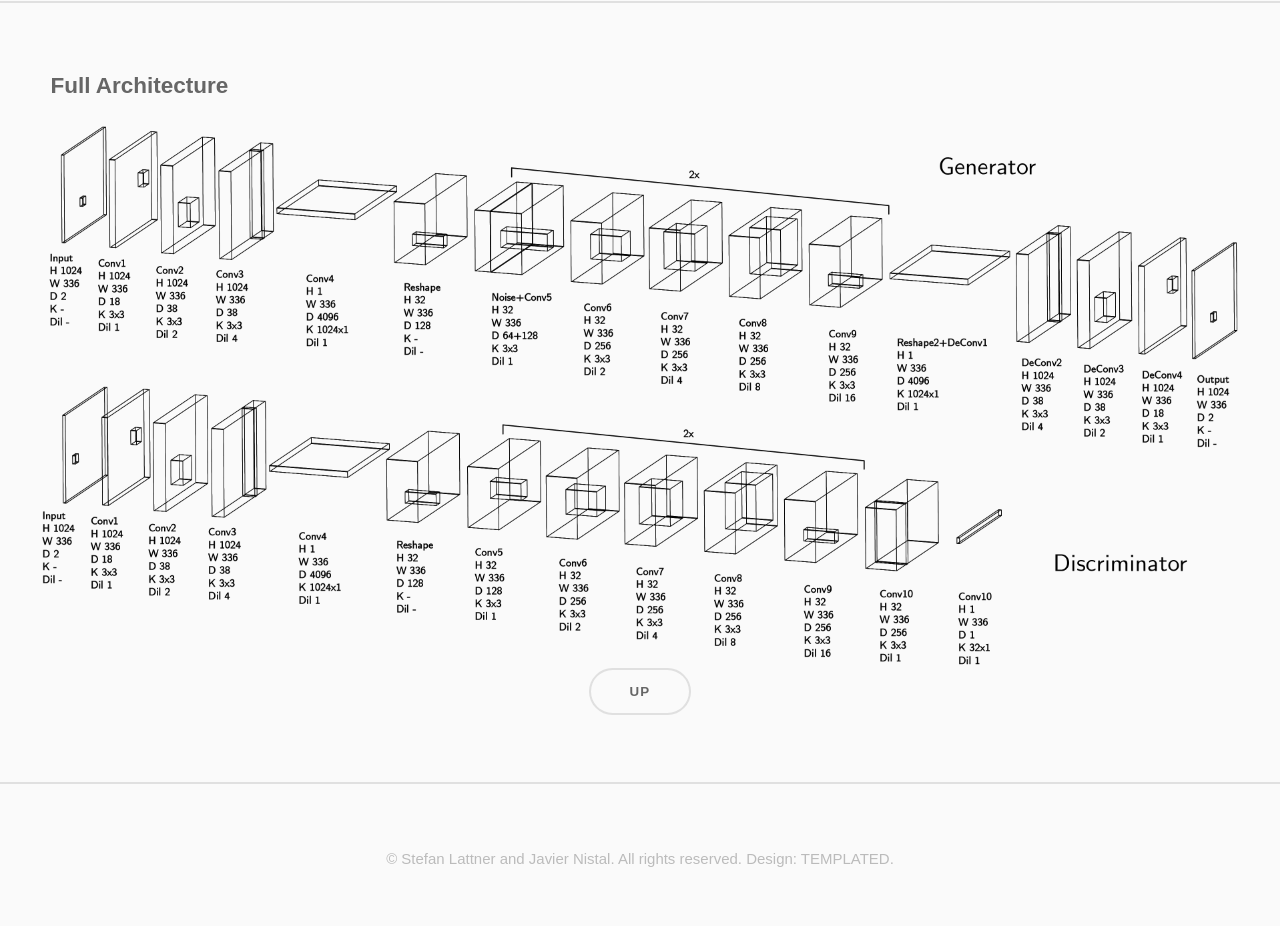
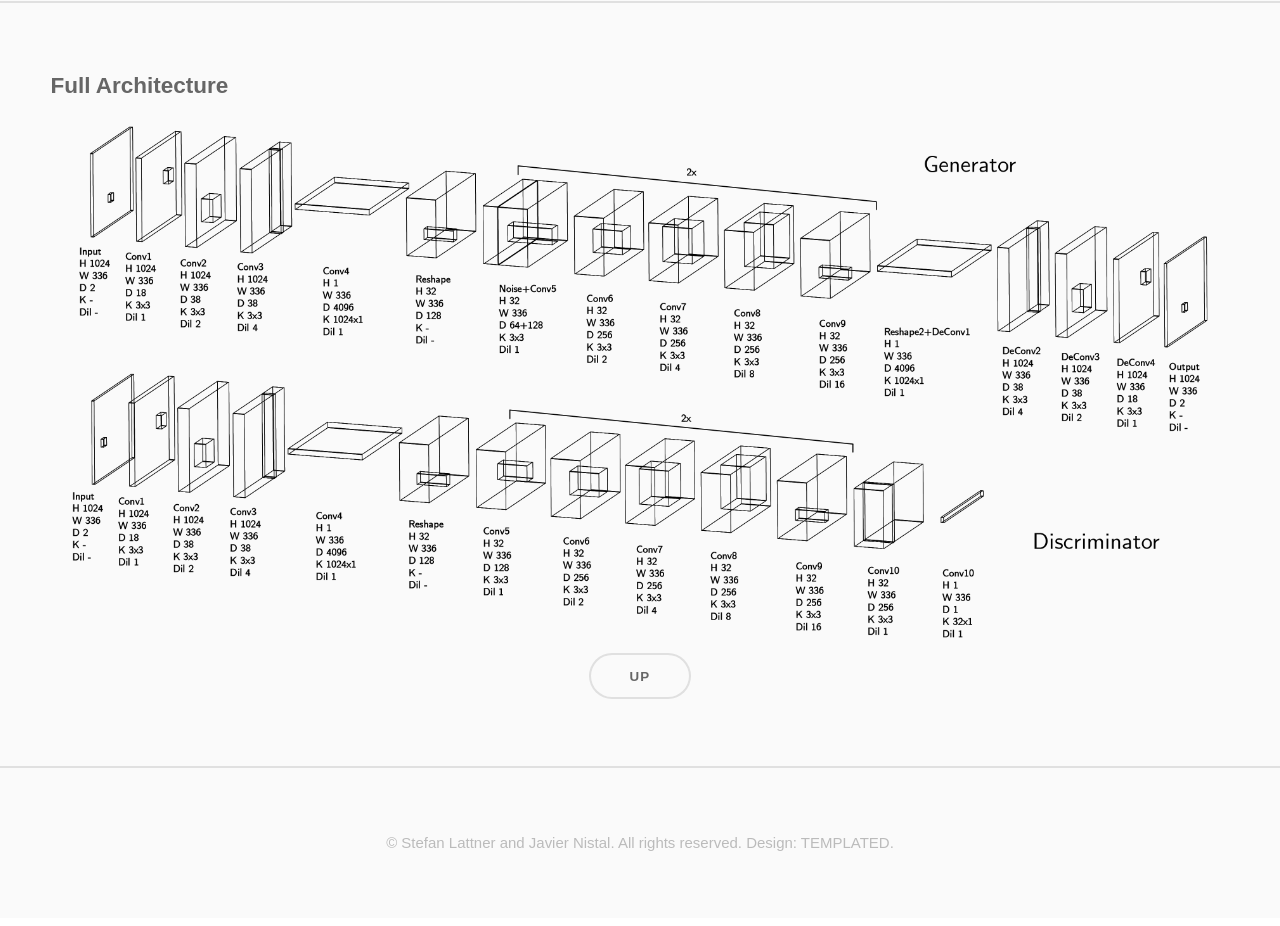
Before and after one commit to SonyCSLParis/sonycslparis.github.io, a plain HTML site: page restoration_mdpi_suppl_mat/index.html in a window 1280 px wide. Shown: the part 4360-5286 px from the top of the page. Drawn offline with Linux system fonts and the light colour scheme.

Commit message:
made full architecture img a bit smaller

```diff
--- a/restoration_mdpi_suppl_mat/assets/css/extra.css
+++ b/restoration_mdpi_suppl_mat/assets/css/extra.css
@@ -7,6 +7,11 @@
 
 .full-width {
     width: 100%;
+    height: auto;
+}
+
+.nine-width {
+    width: 95%;
     height: auto;
 }
 
--- a/restoration_mdpi_suppl_mat/index.html
+++ b/restoration_mdpi_suppl_mat/index.html
@@ -375,8 +375,8 @@
                     <div class="row 12u$(xsmall)">
 	    <h3>Full Architecture</h3>
 	  </div>
-	  <div class="row 12u$(xsmall)">
-	    <img class="full-width" src="images/architecture_full.png"/>
+	  <div class="align-center">
+	    <img class="nine-width" src="images/architecture_full.png"/>
 	  </div>
                           <div class="align-center">
                           <ul class="actions">
```
